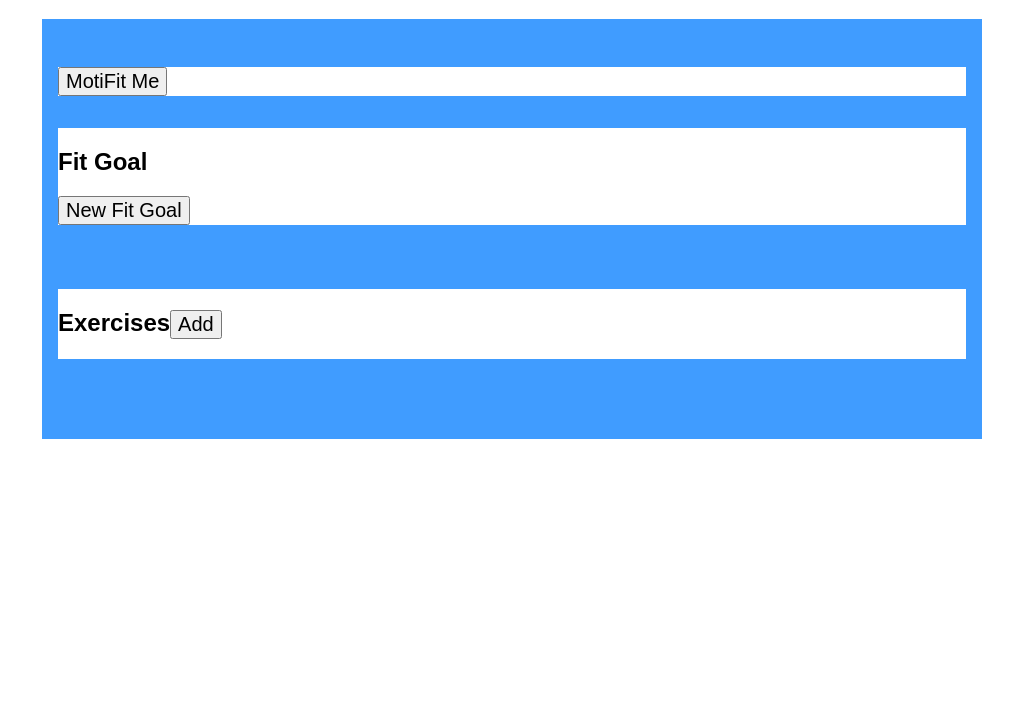
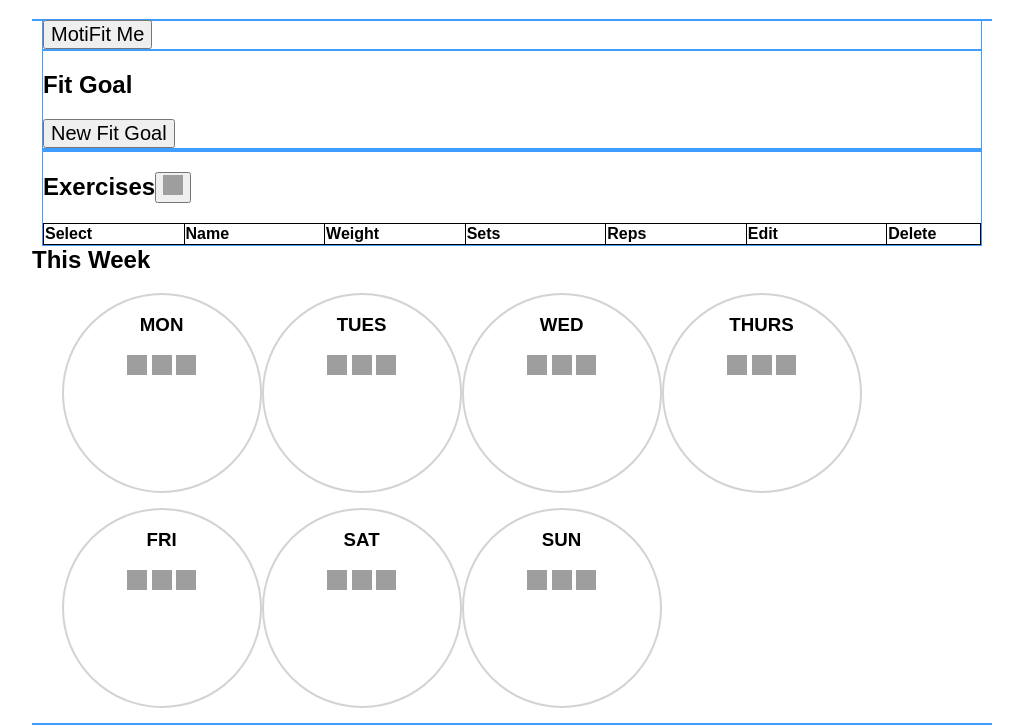
Before and after one commit to olaassem/bringit, a website: page public/index.html in a window 1280 px wide. Shown: the part 90-815 px from the top of the page, without its empty margins (128-1151 px from the left). Drawn offline with nearby package versions, Linux system fonts and the light colour scheme; no server answers; grey boxes are pictures that could not be loaded.

Commit message:
exercise table re-structure and add/edit/delete icons

```diff
--- a/activity/activity-model.js
+++ b/activity/activity-model.js
@@ -4,6 +4,7 @@ const mongoose = require('mongoose');
 
 //All activity types
 const activitySchema = new mongoose.Schema({
+	categoryID:{type: mongoose.Schema.Types.ObjectId, ref: 'category'},
 	name: {type: String, required: true},
 	time: {type: String, required: true},
 	duration: {type: Number, required: false},
--- a/public/index.css
+++ b/public/index.css
@@ -23,7 +23,7 @@ button{
 }
 
 section{
-	border: 1pc solid #409CFF;
+	border: 1px solid #409CFF;
 }
 
 /*--End of Universal Styling--*/
@@ -35,15 +35,26 @@ section{
 }
 
 
+
 /*--Fit Week Section Styling--*/
 .day-container{
-	width: 250px;
-	height: 250px;
-	float: left;
-	border: 2px solid grey;
+	text-align: center;
+    border: solid 2px #D3D3D3;
+    /*box-shadow: 0 8px 6px -6px #2a2a2a;*/
+    width: 200px;
+    height:200px;
+    padding: 0px;
+    margin-right: auto;
+    margin-left: auto;
+    margin-bottom: 15px;
+    border-radius: 50%;
 }
 
-/*--End of Week Section Styling--*/
+
+
+/*--End of Fit Week Section Styling--*/
+
+
 
 
 /*--Category Section Styling--*/
@@ -96,16 +107,37 @@ section{
 
 
 
-
-
-
 /*--Exercise Section Styling--*/
 
 .exercise-routine{
 	margin: 20px 10px;
 }
 
-/*--End of Weights Routine Section Styling--*/
+.add-icon,
+.edit-icon,
+.delete-icon{
+	width: 20px;
+	height: 20px;
+}
+
+/*--Table Styling--*/
+
+table,
+th,
+td {
+    border: 1px solid black;
+    text-align: left;
+}
+
+table{
+	width: 100%;
+	border-collapse: collapse;
+}
+
+/*--End of Table Styling--*/
+
+/*--End of Exercise Section Styling--*/
+
 
 
 
@@ -162,21 +194,19 @@ footer{
 
 
 
-/*--Table Styling--*/
 
-table,
-th,
-td {
-    border: 1px solid black;
-    text-align: left;
+/*--Button Styling--*/
+
+.add-day-plan-btn,
+.edit-day-plan-btn,
+.delete-day-plan-btn,
+.exercise-edit-button,
+.exercise-delete-button{
+	padding: 0;
+	border: none;
+	background: none;
 }
-
-table{
-	width:100%;
-}
-
-/*--End of Table Styling--*/
-
+/*--End of Button Styling--*/
 
 
 
--- a/public/index.html
+++ b/public/index.html
@@ -43,7 +43,6 @@
 			<div class="col-12">
 
 
-			<section role="region" class="goalhistory-section">
 				<div class="popup" data-popup="popup-fitgoal-history">
 					<div class="popup-inner">
 						<h2>Fit Goal History</h2>
@@ -51,7 +50,6 @@
 						<a class="popup-close" data-popup-close="popup-fitgoal-history" href="#">x</a>
 					</div>
 				</div>
-			</section>
 
 
 
@@ -119,8 +117,24 @@
 
 				<section role="region" class="exercise-section">
 					<div>
-						<h2>Exercises<button type="submit" class="btn" data-popup-open="popup-post-exercise">Add</button></h2>
-						<div class="exercise-list"></div>
+						<h2>Exercises<button type="submit" class="btn" data-popup-open="popup-post-exercise"><img class="add-icon" src="https://d30y9cdsu7xlg0.cloudfront.net/png/764773-200.png" alt="add icon"/></button></h2>
+						<div class="exercise-list-container"></div>
+							<table class="exercise-table" border="1">
+								<thread>
+									<tr>
+										<th class="th-exercise-select" width="15%">Select</th>
+									    <th class="th-exercise-name" width="15%">Name</th>
+									    <th class="th-exercise-weight" width="15%">Weight</th>
+									    <th class="th-exercise-sets" width="15%">Sets</th>
+									    <th class="th-exercise-name" width="15%">Reps</th>
+									    <th class="th-exercise-edit" width="15%">Edit</th>
+									    <th class="th-exercise-delete" width="15%">Delete</th>
+							  		</tr>
+							  	</thread>
+							  	<tbody class="exercise-list">
+						 		</tbody>
+							</table>
+						</div>
 					</div>
 				</section>
 
@@ -169,55 +183,66 @@
 
 
 
-
 <!--fitweek section-->
-
-				<section role="region" class="fitweek-section hidden">
+				<div class="fitweek">
 					<h2>This Week</h2>
 
-					<div class="day-container mon-container">
-						<h3>MONDAY</h3>
-						<button class="add-day-plan-btn">Add</button>
-						<button class="edit-day-plan-btn">Edit</button>
-						<button class="delete-day-plan-btn">Delete</button>
+					<div class="row">
+						<div class="col-12">
+
+							<div class="day-container mon-container col-3">
+								<div class="center">
+									<h3>MON</h3>
+									<button class="add-day-plan-btn"><img class="add-icon" src="https://d30y9cdsu7xlg0.cloudfront.net/png/764773-200.png" alt="add icon"/></button>
+									<button class="edit-day-plan-btn"><img class="edit-icon" src="https://i.pinimg.com/originals/2b/5d/21/2b5d21752e9b782f5b97e07b2317314f.png" alt="edit icon"/></button>
+									<button class="delete-day-plan-btn"><img class="delete-icon" src="https://png.icons8.com/metro/1600/delete.png" alt="delete icon"/></button>
 								</div>
-					<div class="day-container tues-container">
-						<h3>TUESDAY</h3>
-						<button class="add-day-plan-btn">Add</button>
-						<button class="edit-day-plan-btn">Edit</button>
-						<button class="delete-day-plan-btn">Delete</button>
 							</div>
-					<div class="day-container wed-container">
-						<h3>WEDNESAY</h3>
-						<button class="add-day-plan-btn">Add</button>
-						<button class="edit-day-plan-btn">Edit</button>
-						<button class="delete-day-plan-btn">Delete</button>
+
+							<div class="day-container tues-container col-3">
+								<h3>TUES</h3>
+								<button class="add-day-plan-btn"><img class="add-icon" src="https://d30y9cdsu7xlg0.cloudfront.net/png/764773-200.png" alt="add icon"/></button>
+								<button class="edit-day-plan-btn"><img class="edit-icon" src="https://i.pinimg.com/originals/2b/5d/21/2b5d21752e9b782f5b97e07b2317314f.png" alt="edit icon"/></button>
+								<button class="delete-day-plan-btn"><img class="delete-icon" src="https://png.icons8.com/metro/1600/delete.png" alt="delete icon"/></button>
 							</div>
-					<div class="day-container thurs-container">
-						<h3>THURSDAY</h3>
-						<button class="add-day-plan-btn">Add</button>
-						<button class="edit-day-plan-btn">Edit</button>
-						<button class="delete-day-plan-btn">Delete</button>
+
+							<div class="day-container wed-container col-3">
+								<h3>WED</h3>
+								<button class="add-day-plan-btn"><img class="add-icon" src="https://d30y9cdsu7xlg0.cloudfront.net/png/764773-200.png" alt="add icon"/></button>
+								<button class="edit-day-plan-btn"><img class="edit-icon" src="https://i.pinimg.com/originals/2b/5d/21/2b5d21752e9b782f5b97e07b2317314f.png" alt="edit icon"/></button>
+								<button class="delete-day-plan-btn"><img class="delete-icon" src="https://png.icons8.com/metro/1600/delete.png" alt="delete icon"/></button>
 							</div>
-					<div class="day-container fri-container">
-						<h3>FRIDAY</h3>
-						<button class="add-day-plan-btn">Add</button>
-						<button class="edit-day-plan-btn">Edit</button>
-						<button class="delete-day-plan-btn">Delete</button>
+
+							<div class="day-container thurs-container col-3">
+								<h3>THURS</h3>
+								<button class="add-day-plan-btn"><img class="add-icon" src="https://d30y9cdsu7xlg0.cloudfront.net/png/764773-200.png" alt="add icon"/></button>
+								<button class="edit-day-plan-btn"><img class="edit-icon" src="https://i.pinimg.com/originals/2b/5d/21/2b5d21752e9b782f5b97e07b2317314f.png" alt="edit icon"/></button>
+								<button class="delete-day-plan-btn"><img class="delete-icon" src="https://png.icons8.com/metro/1600/delete.png" alt="delete icon"/></button>
 							</div>
-					<div class="day-container sat-container">
-						<h3>SATURDAY</h3>
-						<button class="add-day-plan-btn">Add</button>
-						<button class="edit-day-plan-btn">Edit</button>
-						<button class="delete-day-plan-btn">Delete</button>
+
+							<div class="day-container fri-container col-3">
+								<h3>FRI</h3>
+								<button class="add-day-plan-btn"><img class="add-icon" src="https://d30y9cdsu7xlg0.cloudfront.net/png/764773-200.png" alt="add icon"/></button>
+								<button class="edit-day-plan-btn"><img class="edit-icon" src="https://i.pinimg.com/originals/2b/5d/21/2b5d21752e9b782f5b97e07b2317314f.png" alt="edit icon"/></button>
+								<button class="delete-day-plan-btn"><img class="delete-icon" src="https://png.icons8.com/metro/1600/delete.png" alt="delete icon"/></button>
 							</div>
-					<div class="day-container sun-container">
-						<h3>SUNDAY</h3>
-						<button class="add-day-plan-btn">Add</button>
-						<button class="edit-day-plan-btn">Edit</button>
-						<button class="delete-day-plan-btn">Delete</button>
+
+							<div class="day-container sat-container col-3">
+								<h3>SAT</h3>
+								<button class="add-day-plan-btn"><img class="add-icon" src="https://d30y9cdsu7xlg0.cloudfront.net/png/764773-200.png" alt="add icon"/></button>
+								<button class="edit-day-plan-btn"><img class="edit-icon" src="https://i.pinimg.com/originals/2b/5d/21/2b5d21752e9b782f5b97e07b2317314f.png" alt="edit icon"/></button>
+								<button class="delete-day-plan-btn"><img class="delete-icon" src="https://png.icons8.com/metro/1600/delete.png" alt="delete icon"/></button>
 							</div>
-				</section>
+
+							<div class="day-container sun-container col-3">
+								<h3>SUN</h3>
+								<button class="add-day-plan-btn"><img class="add-icon" src="https://d30y9cdsu7xlg0.cloudfront.net/png/764773-200.png" alt="add icon"/></button>
+								<button class="edit-day-plan-btn"><img class="edit-icon" src="https://i.pinimg.com/originals/2b/5d/21/2b5d21752e9b782f5b97e07b2317314f.png" alt="edit icon"/></button>
+								<button class="delete-day-plan-btn"><img class="delete-icon" src="https://png.icons8.com/metro/1600/delete.png" alt="delete icon"/></button>
+							</div>
+						</div>
+					</div>
+				</div>
 
 <!--end of fitweek section-->
 
```
Also changed, not shown: public/index.js (+30 -23 lines). Lines whose indentation alone changed are shown as unchanged.
